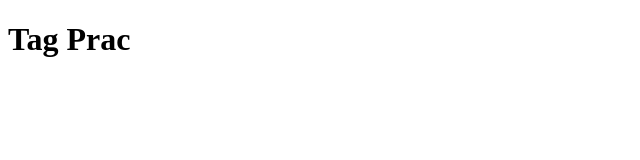
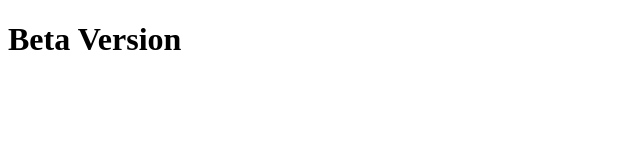
Before and after one commit to Satrouag/Git-Prac-Two, a plain HTML site: page index.html in a window 1280 px wide. Shown: the whole page, without its empty margins (0-640 px from the left). Drawn offline with Linux system fonts and the light colour scheme.

Commit message:
Beta Version

```diff
--- a/index.html
+++ b/index.html
@@ -6,6 +6,6 @@
     <title>Document</title>
 </head>
 <body>
-    <h1>Tag Prac</h1>
+    <h1>Beta Version</h1>
 </body>
 </html>
```
